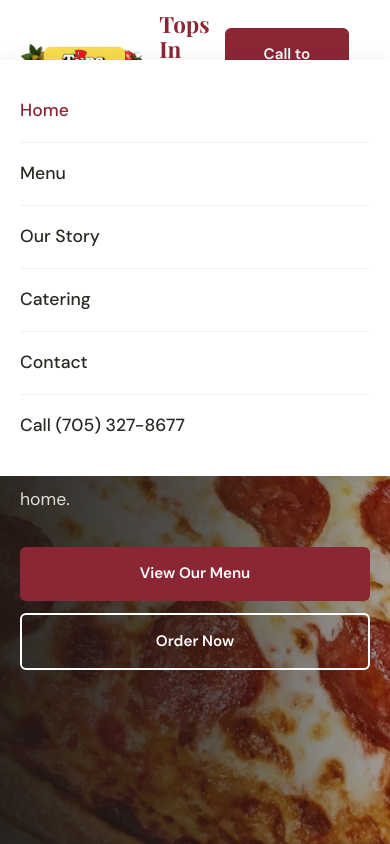
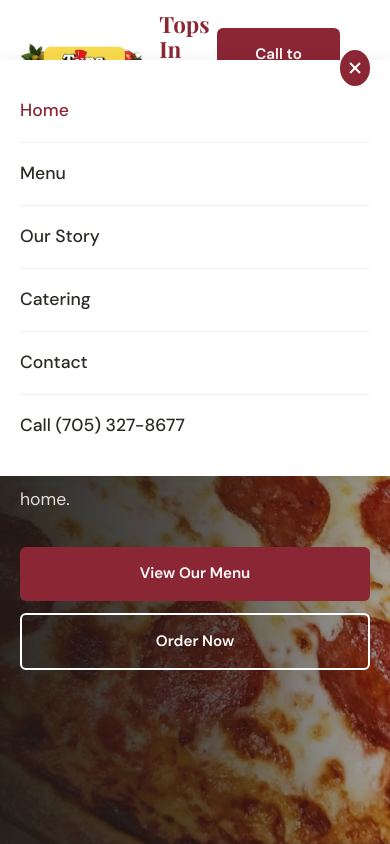
Before and after one commit to simcoedigitalboost-web/Tops, a plain HTML site: page index.html in a window 390 px wide. Both pictures are taken after a click on the button "Toggle navigation". Shown: the top 844 px of the page. Drawn offline with nearby package versions, Linux system fonts and the light colour scheme.

Commit message:
Add files via upload

```diff
--- a/styles.css
+++ b/styles.css
@@ -275,12 +275,14 @@ section {
     flex-direction: column;
     justify-content: center;
     gap: 5px;
-    width: 28px;
-    height: 28px;
+    width: 32px;
+    height: 32px;
     background: none;
     border: none;
     cursor: pointer;
     padding: 0;
+    position: relative;
+    z-index: 1001;
 }
 
 .nav-toggle span {
@@ -289,6 +291,18 @@ section {
     height: 2px;
     background: var(--charcoal);
     transition: all 0.3s ease;
+}
+
+.nav-toggle.active {
+    background: var(--wine);
+    border-radius: 50%;
+    padding: 8px;
+    width: 36px;
+    height: 36px;
+}
+
+.nav-toggle.active span {
+    background: var(--white);
 }
 
 .nav-toggle.active span:nth-child(1) {
```
